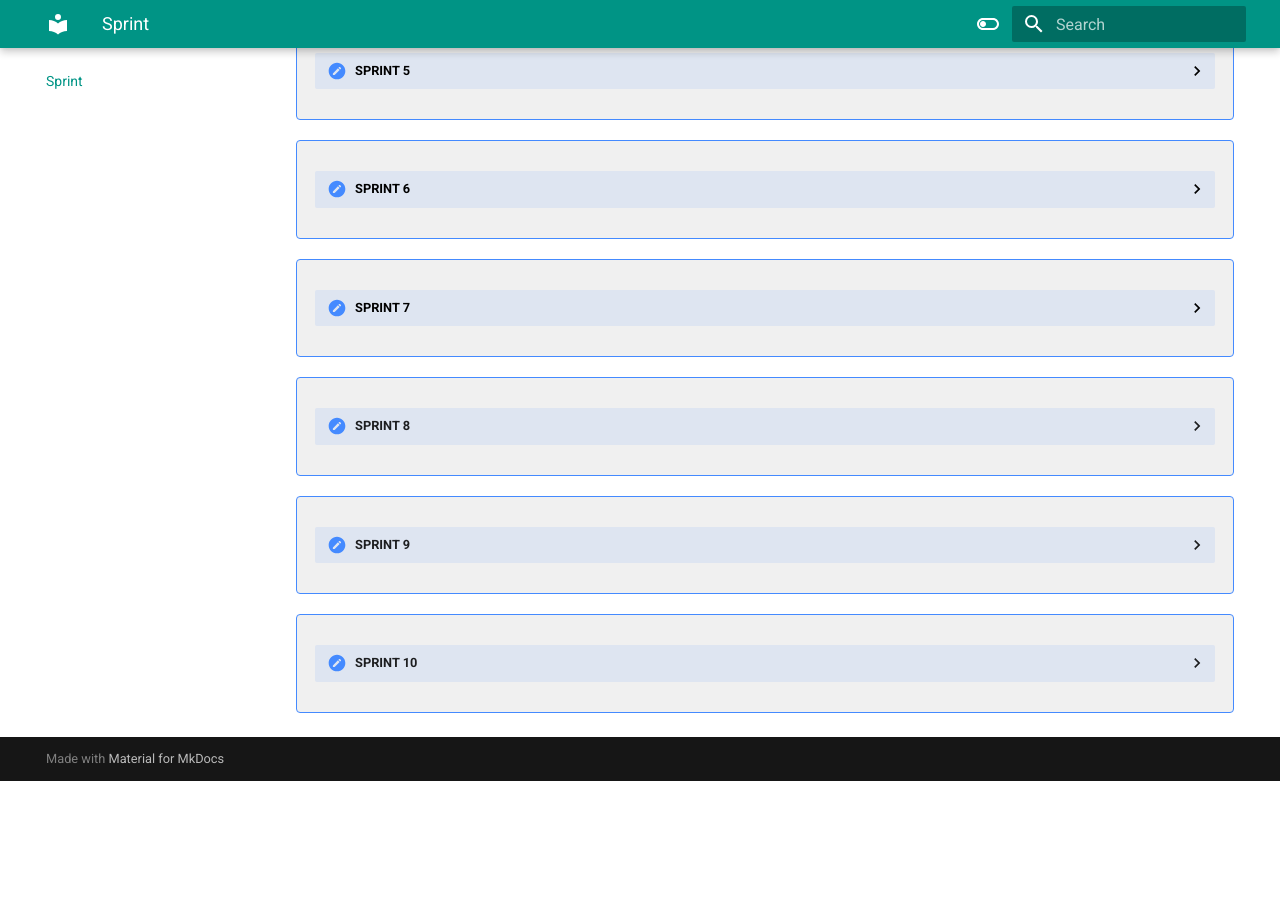
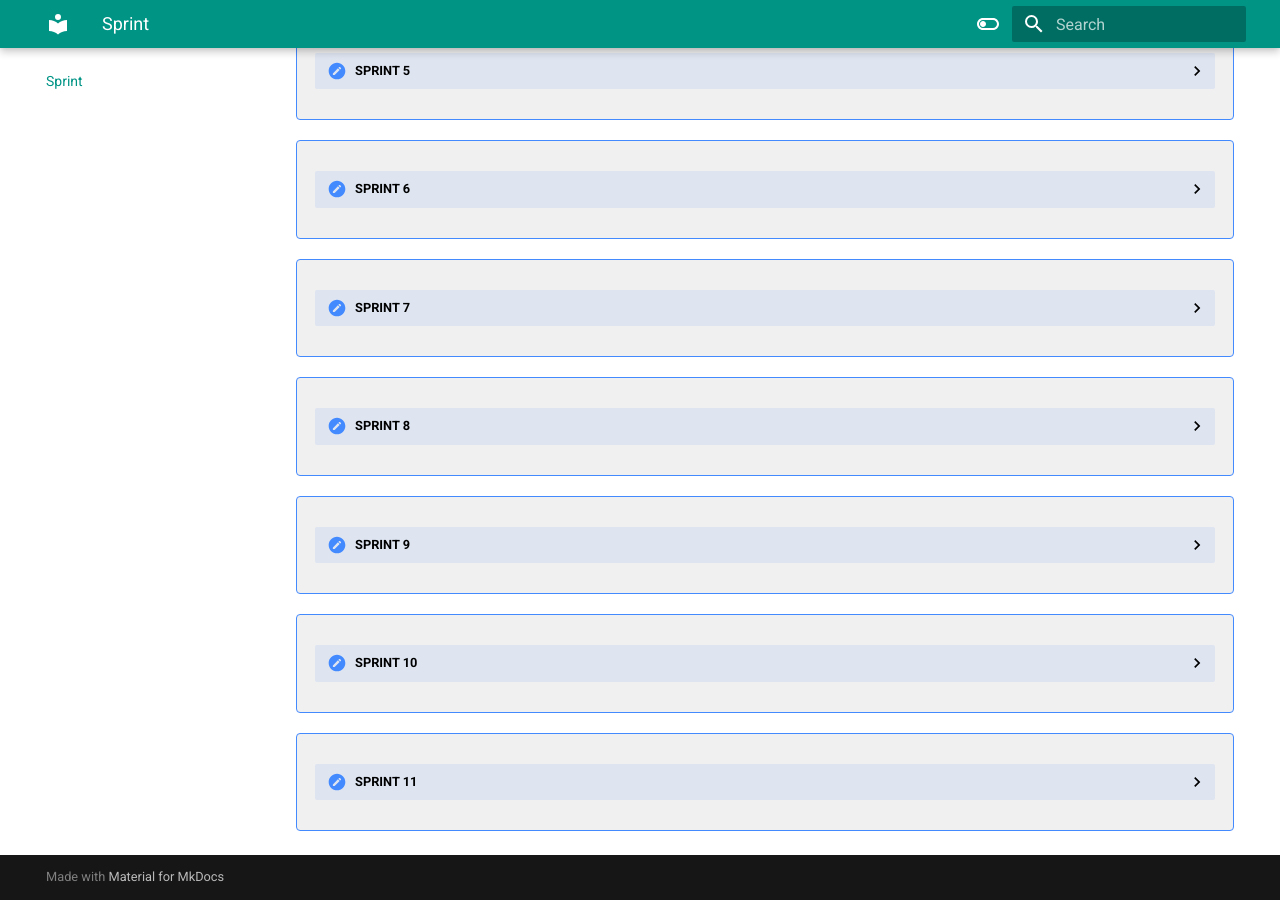
Before and after one commit to unb-mds/2024-1-Squad-10, an MkDocs documentation site: the page built from docs/Sprint.md, in a window 1280 px wide and 900 px high, scrolled down 798 px. Built offline with MkDocs 1.6.1 and Material for MkDocs 9.7.7, drawn with Linux system fonts in a browser that asks for light colours; before the commit the page ends 1579 px from its top, so only the background shows below that.

Commit message:
Atualizando a documentação

```diff
--- a/docs/Sprint.md
+++ b/docs/Sprint.md
@@ -244,28 +244,28 @@ Nesta Sprint, o grupo dedicou tempo para estudar e entender os conceitos relacio
 
 </details>
 
-<details style="background-color: #f0f0f0; padding: 30px;" >
-  <summary style="font-weigth: bold;">SPRINT 8</summary>
-<h2>Sprint 8 <h2>
+<details style="background-color: #f0f0f0; padding: 30px; color: black;" >
+  <summary style="font-weigth: bold; color: black;">SPRINT 8</summary>
+<h2 style="color: black;">Sprint 8</h2>
 <p><strong>Período:</strong> 05/06/2024 a 10/07/2024</p>
 
-<h3> Reunião organizacional </h3>
+<h3 style="color: black;"> Reunião organizacional </h3>
 <p><strong>Descrição:</strong><br>
 Nessa reunião, o projeto foi apresentado pelo líder do grupo para a visualização de todos os participantes. Com isso, o grupo fez ponderações sobre o projeto. Após isso, foram repassadas as atividades da nova sprint: Estudar pipeline IC, estudar linter, aperfeiçoar o ReadME, estudar sobre integração de testes e organização do código.
  </p>
 
-<h3>Reunião 9</h3>
+<h3 style="color: black;">Reunião 9</h3>
 <p><strong>Data:</strong> 05/06/2024<br>
 <strong>Local:</strong> Discord</p>
 
-<h4>Tarefas Entregues:</h4>
+<h4 style="color: black;">Tarefas Entregues:</h4>
 <ul>
   <li>Incrementação de dashboards</li>
   <li>Criação de páginas de informação</li>
   <li>Melhorias na estilização do projeto</li>
 </ul>
 
-<h4>Recursos de Estudo:</h4>
+<h4 style="color: black;">Recursos de Estudo:</h4>
 <ul>
   <li>Streamlit</li>
   <li>Figma</li>
@@ -273,56 +273,86 @@ Nessa reunião, o projeto foi apresentado pelo líder do grupo para a visualiza
 
 </details>
 
-<details style="background-color: #f0f0f0; padding: 30px;" >
-  <summary style="font-weigth: bold;">SPRINT 9</summary>
-<h2>Sprint 9 <h2>
+<details style="background-color: #f0f0f0; padding: 30px; color: black;" >
+  <summary style="font-weigth: bold; color: black;">SPRINT 9</summary>
+<h2 style="color: black;">Sprint 9 <h2>
 <p><strong>Período:</strong> 10/07/2024 a 17/07/2024</p>
 
-<h3> Reunião pós realease 1 oficial </h3>
+<h3 style="color: black;"> Reunião pós realease 1 oficial </h3>
 <p><strong>Descrição:</strong><br>
 Nessa reunião o grupo se encontrou brevemente para debater sobre o feedback da professora em relação ao projeto do grupo, após debaterem sobre os pontos positivos e negativos do projeto, o grupo decidiu as novas tarefas de cada participante para a nova sprint.
  </p>
 
-<h3>Reunião 10</h3>
+<h3 style="color: black;">Reunião 10</h3>
 <p><strong>Data:</strong> 10/07/2024<br>
 <strong>Local:</strong> Discord</p>
 
-<h4>Tarefas Entregues:</h4>
+<h4 style="color: black;">Tarefas Entregues:</h4>
 <ul>
   <li>Essa reunião consistiu apenas no debate sobre o feedback da professora</li>
 </ul>
 
-<h4>Recursos de Estudo:</h4>
+<h4 style="color: black;">Recursos de Estudo:</h4>
 <ul>
   <li>Streamlit</li>
 </ul>
 
 </details>
 
-<details style="background-color: #f0f0f0; padding: 30px;" >
-  <summary style="font-weigth: bold;">SPRINT 10</summary>
-<h2>Sprint 10 <h2>
+<details style="background-color: #f0f0f0; padding: 30px; color: black;" >
+  <summary style="font-weigth: bold; color: black;">SPRINT 10</summary>
+<h2 style="color: black;">Sprint 10 <h2>
 <p><strong>Período:</strong> 17/07/2024 a 23/07/2024</p>
 
-<h3> Melhorias no projeto pós R1 </h3>
+<h3 style="color: black;"> Melhorias no projeto pós R1 </h3>
 <p><strong>Descrição:</strong><br>
 Nesta reunião o grupo apresentou atualizações sobre o projeto que foram feitas no período da sprint e após revisão do projeto, o grupo demandou as novas tarefas para a nova sprint. Tais tarefas são: Implementação de testes unitários, utilização do Linter, reajustar o código de coleta da API, implementação do pytest e fazer automações de coleta e geração de arquivos.
  </p>
 
-<h3>Reunião 11</h3>
+<h3 style="color: black;">Reunião 11</h3>
 <p><strong>Data:</strong> 17/07/2024<br>
 <strong>Local:</strong> Discord</p>
 
-<h4>Tarefas Entregues:</h4>
+<h4 style="color: black;">Tarefas Entregues:</h4>
 <ul>
   <li>Issue templates</li>
   <li>Testes de integração</li>
   <li>Aprimoramento do projeto</li>
 </ul>
 
-<h4>Recursos de Estudo:</h4>
+<h4 style="color: black;">Recursos de Estudo:</h4>
 <ul>
   <li>Streamlit</li>
   <li>Figma</li>
   <li>GitHub Pages</li>
 </ul>
+
+</details>
+
+<details style="background-color: #f0f0f0; padding: 30px; color: black;" >
+  <summary style="font-weigth: bold; color: black;">SPRINT 11</summary>
+<h2 style="color: black;">Sprint 11 <h2>
+<p><strong>Período:</strong> 24/07/2024 a 07/08/2024</p>
+
+<h3 style="color: black;"> Reunião de alinhamento </h3>
+<p><strong>Descrição:</strong><br>
+Nesta reunião o grupo apresentou novas atualizações sobre o projeto que foram feitas durante o período da sprint. Essa reunião aconteceu de maneira mais curta, dito isso, o grupo debateu um pouco sobre o projeto e logo em seguida definiu as novas tarefas a serem feitas. Tais tarefas foram: Estudar testes unitários, atualizar a documentação do projeto, estudar testes de integração, utilizar pylint e estudar e aplicar o linter.
+ </p>
+
+<h3 style="color: black;">Reunião 12</h3>
+<p><strong>Data:</strong> 24/07/2024<br>
+<strong>Local:</strong> Discord</p>
+
+<h4 style="color: black;">Tarefas Entregues:</h4>
+<ul>
+  <li>Reajuste do códgido de API</li>
+  <li>Automação de coleta</li>
+  <li>Aprimoramento do projeto</li>
+</ul>
+
+<h4 style="color: black;">Recursos de Estudo:</h4>
+<ul>
+  <li>Streamlit</li>
+  <li>Figma</li>
+  <li>GitHub Pages</li>
+</ul>
```
